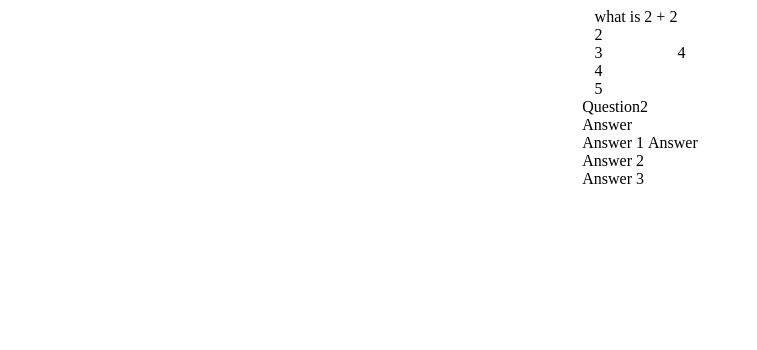
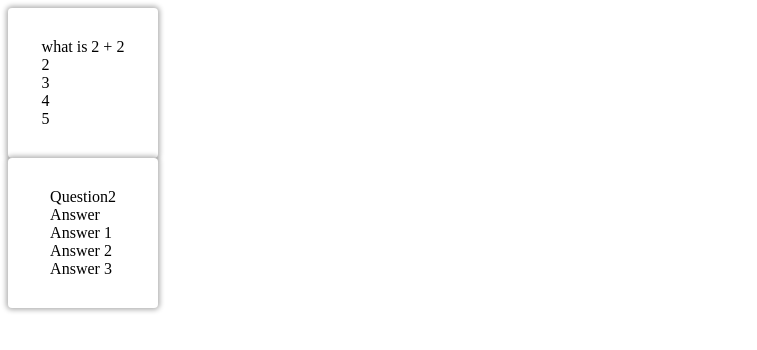
Before and after one commit to rebeccay2929/flashcard-repo, a React (Vite) app: page / in a window 1280 px wide. Shown: the top 350 px of the page, without its empty margins (0-757 px from the left). Built offline with nearby package versions, Linux system fonts and the light colour scheme.

Commit message:
flipping action

```diff
--- a/src/styles/App.css
+++ b/src/styles/App.css
@@ -1,4 +1,5 @@
 body{
+    background-color: white;
 
 }
 
@@ -7,6 +8,31 @@ display: flex;
 justify-content: center;
 align-items: center;
 position: relative;
+border-radius:.25em ;
+box-shadow: 0 0 5px 2px rgba(0, 0, 0, .3);
+background-color: white;
+transform-style: preserve-3d;
+height: 150px;
+width: 150px;
+transform: rotateY(var(--rotate-y, 0));
 
 
 }
+
+.card.flip{
+--rotate-y:180deg
+}
+
+
+.card .front,
+.card .back {
+    position: absolute;
+    padding:1rem;
+    backface-visibility: hidden;
+
+}
+
+
+.card .back{
+    transform: rotateY(180deg);
+}
```
